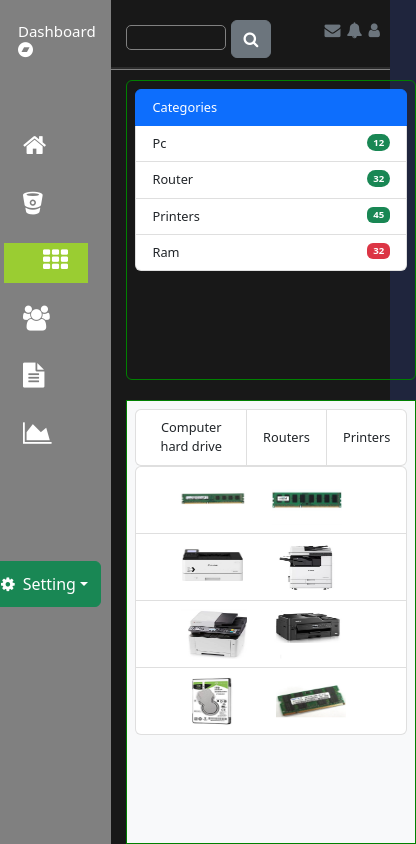
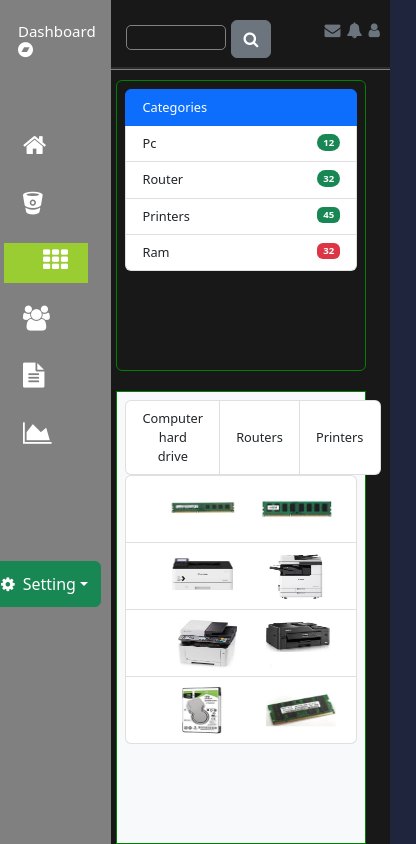
Before and after one commit to Stephen11221/Dashboard-ecommerce-, a plain HTML site: page categories.html in a window 390 px wide. Shown: the whole page, 416 px wide, since content can reach past the window. Drawn offline with nearby package versions, Linux system fonts and the light colour scheme; files that its build step writes are made by us from their sources.

Commit message:
Add files via upload

```diff
--- a/style.css
+++ b/style.css
@@ -150,9 +150,9 @@ form input{
     }
     .category>  div{
         font-size: 0.8rem;
-        width: 290px;
+        width: 250px;
         margin-top: 10px;
-        margin-left: 15px;
+        margin-left: 5px;
         border:  1px solid green;
     }
 }
```
